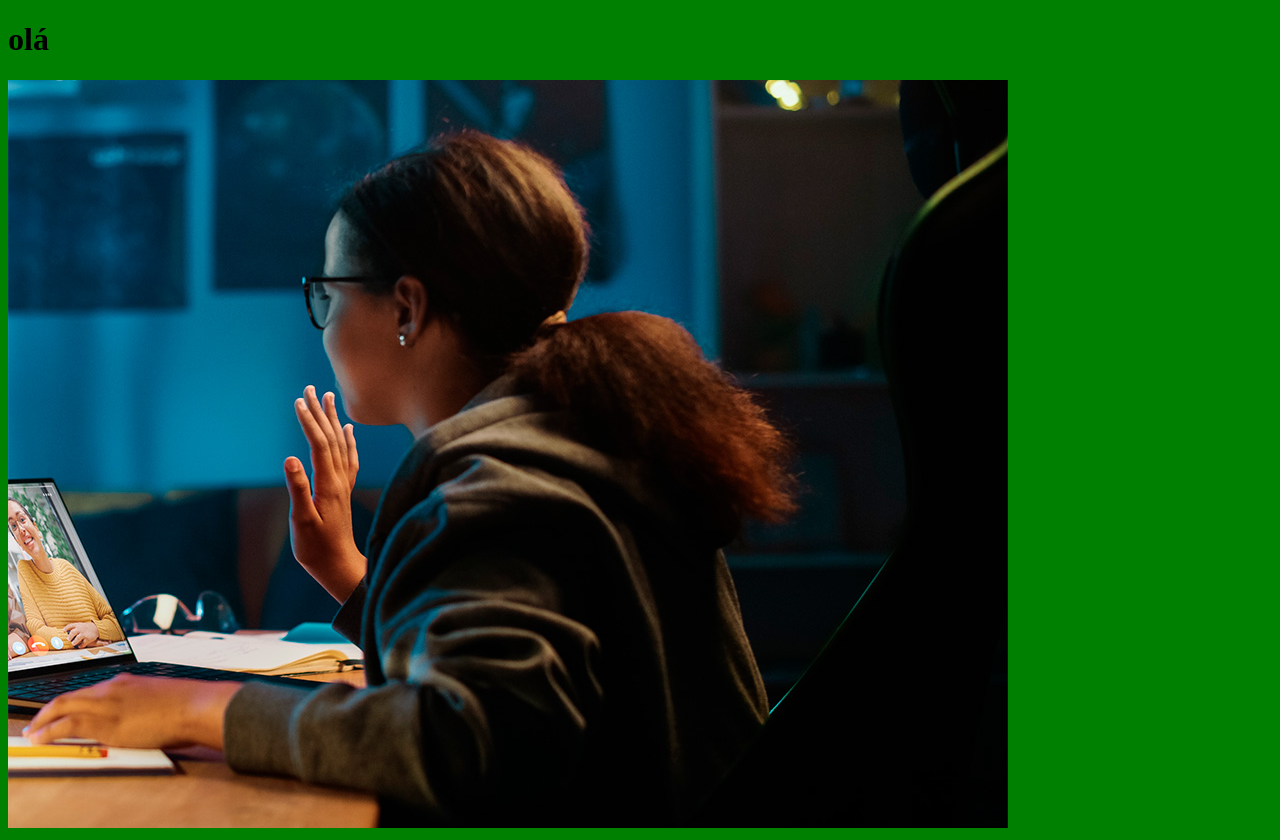
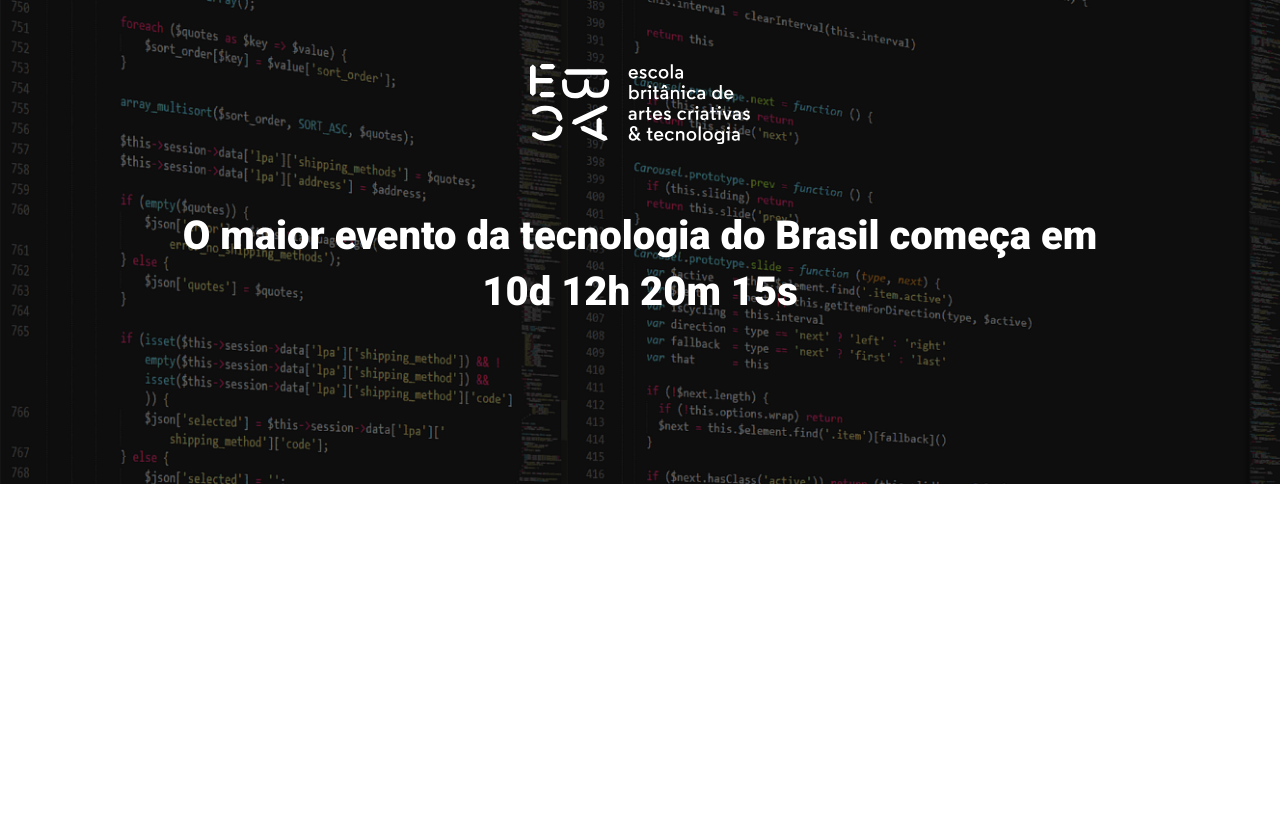
Before and after one commit to BrunoSantosprogrammer/ebac_tech_talks, a website built with Parcel: page src/index.html in a window 1280 px wide. After the commit the page ends 800 px from the top, so only its background shows below. Built offline with nearby package versions, Linux system fonts and the light colour scheme.

Commit message:
criando o hero

```diff
--- a/src/index.html
+++ b/src/index.html
@@ -1,15 +1,30 @@
 <!DOCTYPE html>
 <html lang="pt-br">
+
 <head>
     <meta charset="UTF-8">
     <meta http-equiv="X-UA-Compatible" content="IE=edge">
     <meta name="viewport" content="width=device-width, initial-scale=1.0">
-    <title>Ebac_Talks</title>
+    <title>EBAC Tech Talks</title>
+    <!-- project sources -->
+    <link rel="preconnect" href="https://fonts.googleapis.com">
+    <link rel="preconnect" href="https://fonts.gstatic.com" crossorigin>
+    <link href="https://fonts.googleapis.com/css2?family=Roboto:wght@400;700;900&display=swap" rel="stylesheet">
+
     <link rel="stylesheet" href="./styles/main.scss">
 </head>
+
 <body>
-    <h1>olá</h1>
-    <img src="./images/backend.png" alt="">
+    <header class="hero">
+        <div class="container">
+            <img class="hero__logo" src="./images/ebac_logo.svg" alt="EBAC">
+            <p class="hero__text">
+                O maior evento da tecnologia do Brasil começa em 10d 12h 20m 15s
+            </p>
+        </div>
+    </header>
+
     <script src="./scripts/main.js"></script>
 </body>
+
 </html>
--- /dev/null
+++ b/src/styles/_hero.scss
@@ -0,0 +1,53 @@
+.hero {
+    padding-top: 64px;
+    padding-bottom: 100px;
+    background-image: url(../images/fundo.png);
+    background-repeat: no-repeat;
+    background-size: cover;
+    position: relative;
+
+    .container {
+        position: relative;
+    }
+
+    &::before {
+        content: "";
+        position: absolute;
+        top: 0;
+        left: 0;
+        width: 100%;
+        height: 100%;
+        background-color: #000;
+        opacity: .5;
+    }
+
+    &__text {
+        margin-top: 64px;
+        margin-bottom: 64px;
+        font-size: 40px;
+        line-height: 56px;
+        color: #fff;
+        font-weight: 800;
+        text-align: center;
+    }
+
+    &__logo {
+        margin: 0 auto;
+        height: 80px;
+        display: block;
+    }
+
+    @media (max-width:640px) {
+        padding: 40px 0;
+
+        &__logo {
+            height: 40px;
+        }
+
+        &__text {
+            font-size: 22px;
+            line-height: 24px;
+            margin: 24px 0;
+        }
+    }
+}
--- a/src/styles/main.scss
+++ b/src/styles/main.scss
@@ -1,3 +1,23 @@
-body{
-    background-color:green;
+@use "hero";
+
+* {
+    margin: 0;
+    padding: 0;
+    box-sizing: border-box;
+    font-family: Roboto, sans-serif;
+    color: #fff;
 }
+
+.container {
+    max-width: 960px;
+    width: 100%;
+    margin: 0 auto;
+
+    @media (max-width:640px) {
+        max-width: 80%;
+    }
+
+    @media (max-width: 1024px) {
+        max-width: 90%;
+    }
+}
```
